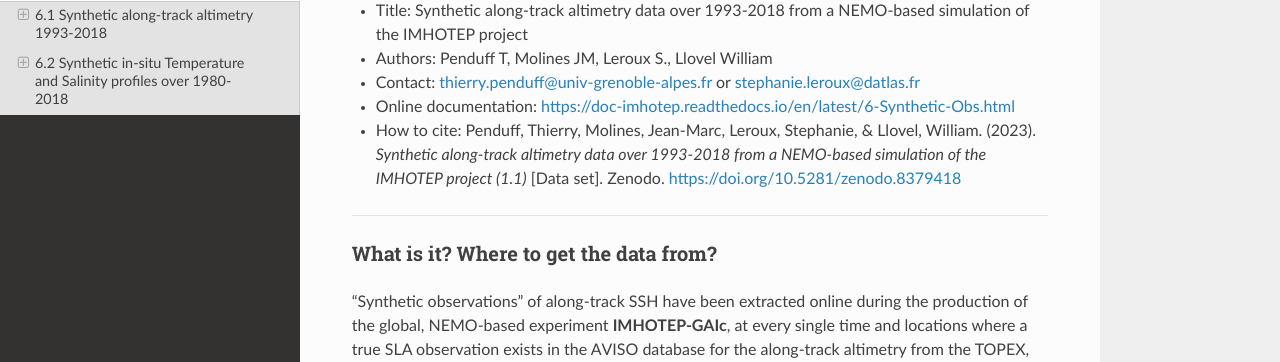
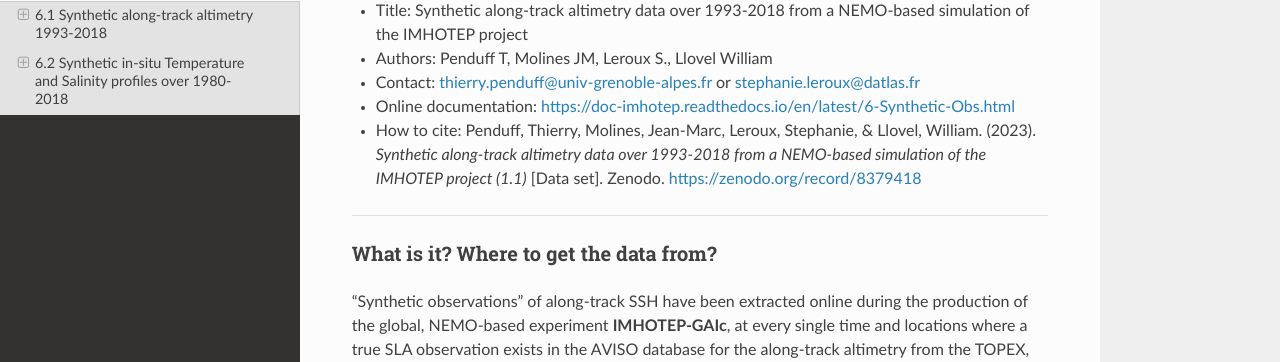
Before and after one commit to imhotep-project/doc-imhotep, a Sphinx documentation site: the page built from source/6-Synthetic-Obs.md, in a window 1280 px wide and 900 px high. Shown: the part 316-678 px from the top of the window. Built offline with Sphinx 7.4.7 and the Read the Docs theme 2.0.0, drawn with Linux system fonts in a browser that asks for light colours; some of the changed lines change nothing that is shown.

Commit message:
Update 6-Synthetic-Obs.md

```diff
--- a/source/6-Synthetic-Obs.md
+++ b/source/6-Synthetic-Obs.md
@@ -15,7 +15,9 @@
 * Online documentation: [https://doc-imhotep.readthedocs.io/en/latest/6-Synthetic-Obs.html](https://doc-imhotep.readthedocs.io/en/latest/6-Synthetic-Obs.html)
 
 * How to cite:
-Penduff, Thierry, Molines, Jean-Marc, Leroux, Stephanie, & Llovel, William. (2023). _Synthetic along-track altimetry data over 1993-2018 from a NEMO-based simulation of the IMHOTEP project (1.1)_ [Data set]. Zenodo. [https://doi.org/10.5281/zenodo.8379418](https://doi.org/10.5281/zenodo.8379418)
+Penduff, Thierry, Molines, Jean-Marc, Leroux, Stephanie, & Llovel, William. (2023). _Synthetic along-track altimetry data over 1993-2018 from a NEMO-based simulation of the IMHOTEP project (1.1)_ [Data set]. Zenodo. [https://zenodo.org/record/8379418](https://zenodo.org/record/8379418)
+
+
 ---
 
 ### What is it? Where to get the data from?
```
